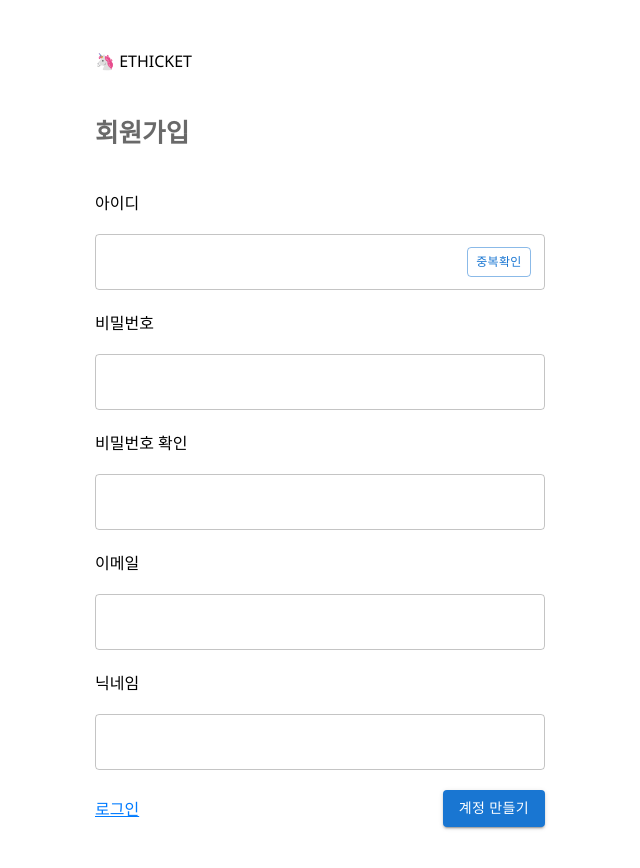
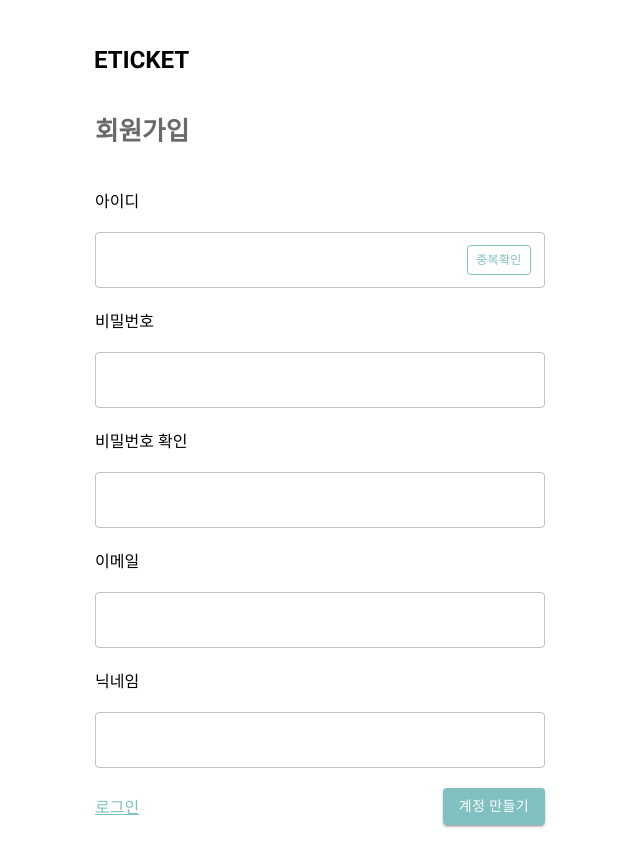
Before and after one commit to ChoiCharles/eticket, a React (Vite) app in the folder workspace/frontend/: page /signup in a window 1280 px wide. Shown: the top 868 px of the page, without its empty margins (320-960 px from the left). Built offline with nearby package versions, Linux system fonts and the light colour scheme.

Commit message:
chore: frontend logo and metamaskfrom update

```diff
--- a/workspace/frontend/src/components/concertDetail/concertDetail.tsx
+++ b/workspace/frontend/src/components/concertDetail/concertDetail.tsx
@@ -1,5 +1,5 @@
 import React from 'react';
-import './concertDetail.scss';
+import './ConcertDetail.scss';
 import { useParams } from 'react-router-dom';
 
 function ConcertDetail() {
--- a/workspace/frontend/src/components/user/LoginForm/LoginForm.scss
+++ b/workspace/frontend/src/components/user/LoginForm/LoginForm.scss
@@ -25,6 +25,11 @@
 }
 
 .text-login-underline {
-    color: #007bff;
+    color: #80C0C0;
     cursor: pointer;
 }
+
+.logo-box {
+  width: 100px;
+  height: 20px;
+}
--- a/workspace/frontend/src/components/user/LoginForm/LoginForm.tsx
+++ b/workspace/frontend/src/components/user/LoginForm/LoginForm.tsx
@@ -2,6 +2,7 @@ import React, { useState } from 'react';
 import './LoginForm.scss';
 import { Button, TextField } from '@mui/material';
 import { useNavigate } from 'react-router-dom';
+import Eticket from 'assets/ETICKET.svg';
 
 function LoginForm() {
   // 이동 로직
@@ -27,7 +28,9 @@ function LoginForm() {
   return (
     <div className="login-box">
       <div className="login-outer-box">
-        <div>🦄 ETHICKET</div>
+        <div className="logo-box">
+          <img src={Eticket} alt="" />
+        </div>
         <div className="page-name-title">로그인</div>
         <div>아이디</div>
         <TextField fullWidth id="fullWidth" onChange={getUsernameData} />
@@ -51,7 +54,12 @@ function LoginForm() {
           </div>
 
           <div>
-            <Button variant="contained" type="button" onClick={ClickBtn}>
+            <Button
+              variant="contained"
+              type="button"
+              onClick={ClickBtn}
+              style={{ background: '#80C0C0', color: 'white' }}
+            >
               로그인
             </Button>
           </div>
--- a/workspace/frontend/src/components/user/SignupForm/SignupForm.scss
+++ b/workspace/frontend/src/components/user/SignupForm/SignupForm.scss
@@ -25,21 +25,6 @@
   margin-bottom: 20px;;
 }
 
-/* 모바일 환경에서의 스타일 */
-// @media (max-width: 767px) {
-//   .signup-outer-box {
-//     width: 80%; /* 화면 너비에 맞게 100%로 조절 */
-//     padding: 20px; /* 패딩을 작게 조절 */
-//   }
-
-//   .signup-box {
-//     flex-direction: column; /* 세로로 정렬 */
-//     align-items: center; /* 가운데 정렬 */
-
-//   }
-// }
-
-
 .signup-bottom-box {
     display: flex;
     justify-content: space-between;
@@ -54,6 +39,6 @@
 
 .text-underline {
   text-decoration-line: underline;
-  color: #007bff;
+  color: #80C0C0;
   cursor: pointer;
 }
--- a/workspace/frontend/src/components/user/SignupForm/SignupForm.tsx
+++ b/workspace/frontend/src/components/user/SignupForm/SignupForm.tsx
@@ -4,6 +4,7 @@ import Button from '@mui/material/Button';
 import Box from '@mui/material/Box';
 import TextField from '@mui/material/TextField';
 import { useNavigate } from 'react-router-dom';
+import Eticket from 'assets/ETICKET.svg';
 
 function SignupForm() {
   const navigate = useNavigate();
@@ -110,7 +111,9 @@ function SignupForm() {
     // 이메일, 이름, 생일, role(공연주최자, 사람), 지갑주소, 닉네임,
     <div className="signup-box">
       <div className="signup-outer-box">
-        <div>🦄 ETHICKET</div>
+        <div className="logo-box">
+          <img src={Eticket} alt="" />
+        </div>
         <div className="page-name-title">회원가입</div>
         <div>아이디</div>
         <TextField
@@ -123,7 +126,12 @@ function SignupForm() {
             endAdornment: (
               <Button
                 variant="outlined"
-                style={{ padding: '5px', fontSize: '12px' }}
+                style={{
+                  padding: '5px',
+                  fontSize: '12px',
+                  color: '#80C0C0',
+                  borderColor: '#80C0C0',
+                }}
                 sx={{ height: '30px', width: '40px' }}
                 onClick={validationUsernaem}
               >
@@ -184,7 +192,14 @@ function SignupForm() {
           </div>
 
           <div>
-            <Button variant="contained" onClick={signupData}>
+            <Button
+              variant="contained"
+              onClick={signupData}
+              style={{
+                backgroundColor: '#80C0C0',
+                color: 'white',
+              }}
+            >
               계정 만들기
             </Button>
           </div>
```
Also changed, not shown: workspace/frontend/src/components/user/MetamaskForm/MetamaskFrom.tsx (added, +12 -0 lines), workspace/frontend/src/assets/ETICKET.svg (added), workspace/frontend/src/components/user/MetamaskForm/MetamaskFrom.scss (added).
